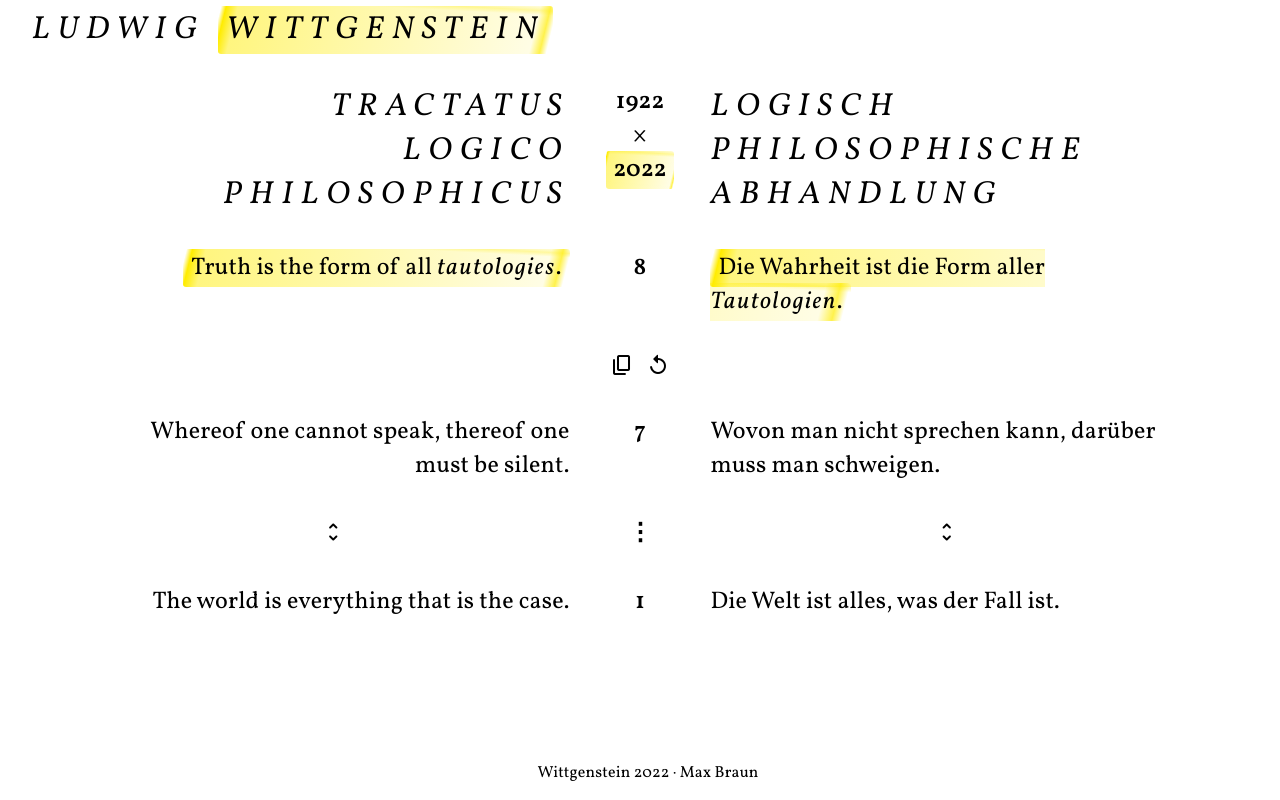
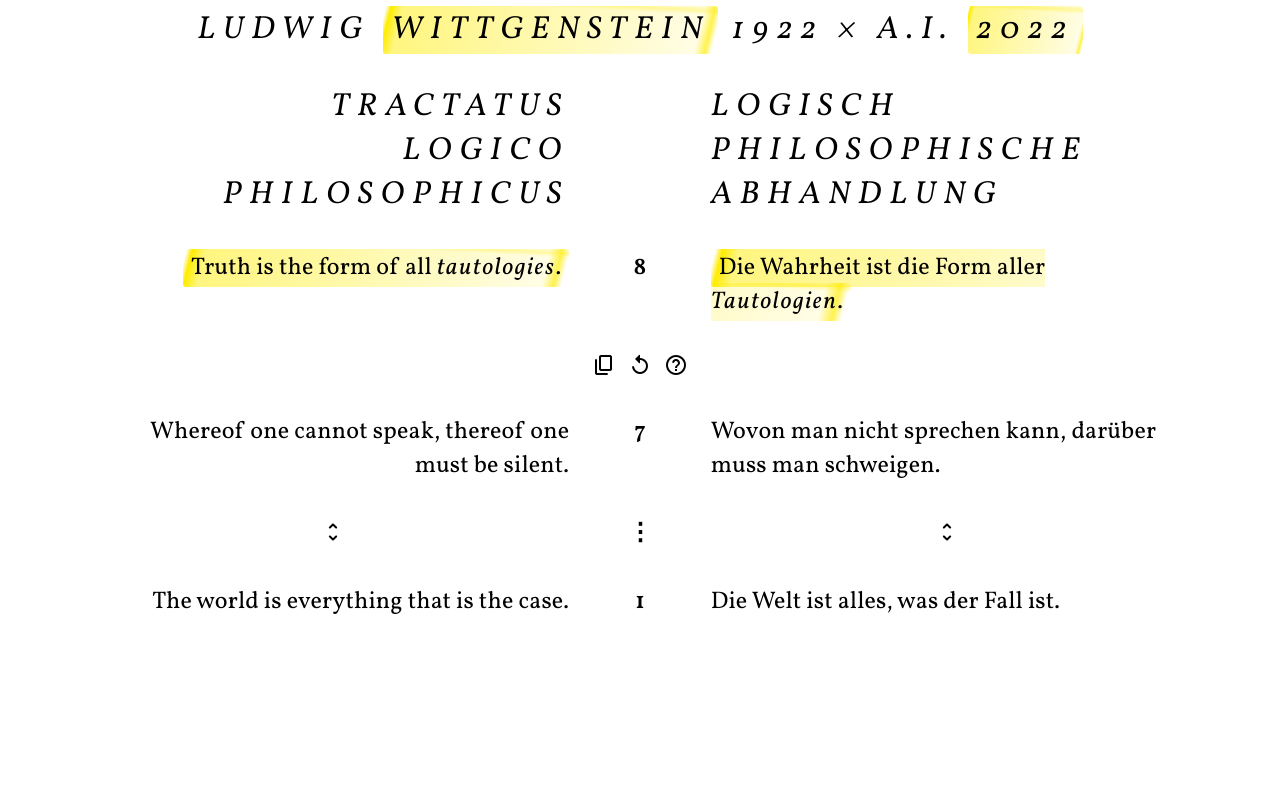
Before and after one commit to maxbbraun/wittgenstein, a plain HTML site: page index.html in a window 1280 px wide. Drawn offline with Linux system fonts and the light colour scheme.

Commit message:
Title layout

```diff
--- a/index.html
+++ b/index.html
@@ -60,18 +60,6 @@
         color: black;
         vertical-align: top;
         text-align: left;
-        width: 45%;
-      }
-
-      .footer {
-        position: absolute;
-        bottom: 1rem;
-        font-family: Vollkorn, serif;
-        font-weight: 400;
-        font-size: 1rem;
-        letter-spacing: 0.01rem;
-        color: black;
-        width: 100%;
       }
 
       .english {
@@ -112,11 +100,13 @@
     </style>
   </head>
   <body>
-    <div class="centered title">Ludwig <span class="highlighted">Wittgenstein</span></div>
+    <div class="centered title">
+      Ludwig <span class="highlighted">Wittgenstein</span> 1922 × A.I. <span class="highlighted">2022</span>
+    </div>
     <table class="propositions">
       <tr>
         <td class="english title">Tractatus<br>Logico<br>Philosophicus</td>
-        <td class="centered number">1922<br>×<br><span class="highlighted">2022</span></td>
+        <td class="number"></td>
         <td class="german title">Logisch<br>Philosophische<br>Abhandlung</td>
       </tr>
       <tr>
@@ -129,6 +119,8 @@
           <a href="#"><span class="material-icons-round">content_copy</span></a>
           &nbsp;
           <a href="#"><span class="material-icons-round">replay</span></a>
+          &nbsp;
+          <a href="#"><span class="material-icons-round">help_outline</span></a>
         </td>
       </tr>
       <tr>
@@ -151,8 +143,5 @@
         <td class="german content">Die Welt ist alles, was der Fall ist.</td>
       </tr>
     </table>
-    <div class="centered footer">
-      <a href="">Wittgenstein 2022</a> · <a href="">Max Braun</a>
-    </div>
   </body>
 </html>
```
